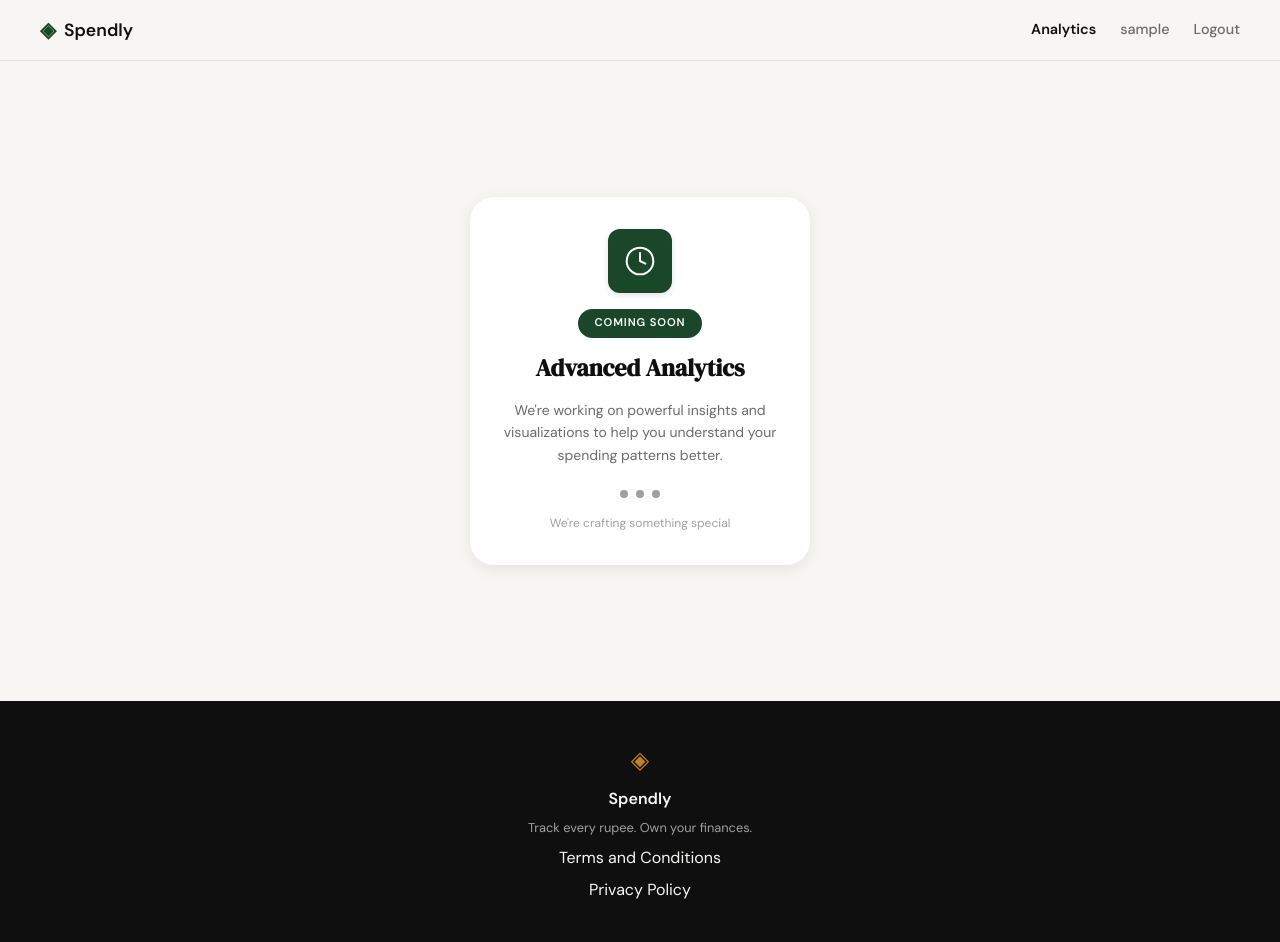
After one commit to Prit1000/project_spendy, a Flask app: page /analytics in a window 1280 px wide. The commit adds this page. Run offline with Flask 3, Linux system fonts and the light colour scheme; the visitor is signed in with stand-in values (Sample User, id 1).

```diff
--- a/app.py
+++ b/app.py
@@ -130,6 +130,13 @@ def profile():
                            date_from=display_from, date_to=display_to)
 
 
+@app.route("/analytics")
+def analytics():
+    if not session.get("user_id"):
+        return redirect(url_for("login"))
+    return render_template("analytics.html")
+
+
 @app.route("/expenses/add")
 def add_expense():
     return "Add expense — coming in Step 7"
--- a/static/css/style.css
+++ b/static/css/style.css
@@ -102,6 +102,7 @@ a { color: inherit; text-decoration: none; }
 
 .nav-links a { color: var(--ink-muted); transition: color 0.2s; }
 .nav-links a:hover { color: var(--ink); }
+.nav-active { color: var(--ink) !important; font-weight: 600; }
 
 .nav-cta {
     background: var(--ink) !important;
@@ -1173,3 +1174,93 @@ a { color: inherit; text-decoration: none; }
     .profile-stats    { grid-template-columns: 1fr; }
     .profile-cat-row  { grid-template-columns: 90px 1fr 65px; }
 }
+
+/* ------------------------------------------------------------------ */
+/* Coming Soon (Analytics)                                             */
+/* ------------------------------------------------------------------ */
+
+.coming-soon-section {
+    min-height: calc(100vh - 60px - 100px);
+    display: flex;
+    align-items: center;
+    justify-content: center;
+    padding: 3rem 1.5rem;
+    background: var(--paper);
+}
+
+.coming-soon-card {
+    width: 100%;
+    max-width: 340px;
+    background: var(--paper-card);
+    border-radius: 24px;
+    box-shadow: 0 4px 16px rgba(0, 0, 0, 0.08);
+    padding: 2rem;
+    display: flex;
+    flex-direction: column;
+    align-items: center;
+    gap: 1rem;
+    text-align: center;
+}
+
+.coming-soon-icon-wrap {
+    width: 64px;
+    height: 64px;
+    background: var(--accent);
+    border-radius: var(--radius-md);
+    display: flex;
+    align-items: center;
+    justify-content: center;
+    color: #fff;
+    box-shadow: 0 2px 6px rgba(0, 0, 0, 0.12);
+}
+
+.coming-soon-icon-wrap [data-lucide] {
+    width: 32px;
+    height: 32px;
+    stroke-width: 1.5;
+}
+
+.coming-soon-badge {
+    background: var(--accent);
+    color: #fff;
+    padding: 0.35rem 1rem;
+    border-radius: 999px;
+    font-size: 0.7rem;
+    font-weight: 700;
+    letter-spacing: 0.08em;
+    text-transform: uppercase;
+}
+
+.coming-soon-heading {
+    font-family: var(--font-display);
+    font-size: 1.5rem;
+    color: var(--ink);
+    line-height: 1.2;
+    margin: 0;
+}
+
+.coming-soon-body {
+    font-size: 0.875rem;
+    color: var(--ink-muted);
+    line-height: 1.6;
+    margin: 0;
+}
+
+.coming-soon-dots {
+    display: flex;
+    gap: 0.5rem;
+    margin-top: 0.5rem;
+}
+
+.coming-soon-dot {
+    width: 8px;
+    height: 8px;
+    border-radius: 50%;
+    background: var(--ink-faint);
+}
+
+.coming-soon-caption {
+    font-size: 0.75rem;
+    color: var(--ink-faint);
+    margin: 0;
+}
--- /dev/null
+++ b/templates/analytics.html
@@ -0,0 +1,36 @@
+{% extends "base.html" %}
+
+{% block title %}Analytics — Spendly{% endblock %}
+
+{% block content %}
+<section class="coming-soon-section">
+  <div class="coming-soon-card">
+
+    <div class="coming-soon-icon-wrap">
+      <i data-lucide="clock"></i>
+    </div>
+
+    <span class="coming-soon-badge">Coming Soon</span>
+
+    <h2 class="coming-soon-heading">Advanced Analytics</h2>
+
+    <p class="coming-soon-body">
+      We're working on powerful insights and visualizations to help you understand your spending patterns better.
+    </p>
+
+    <div class="coming-soon-dots">
+      <span class="coming-soon-dot"></span>
+      <span class="coming-soon-dot"></span>
+      <span class="coming-soon-dot"></span>
+    </div>
+
+    <p class="coming-soon-caption">We're crafting something special</p>
+
+  </div>
+</section>
+{% endblock %}
+
+{% block scripts %}
+<script src="https://unpkg.com/lucide@latest"></script>
+<script>lucide.createIcons();</script>
+{% endblock %}
--- a/templates/base.html
+++ b/templates/base.html
@@ -20,6 +20,8 @@
             </a>
             <div class="nav-links">
                 {% if session.user_id %}
+                <a href="{{ url_for('analytics') }}"
+                   class="{% if request.endpoint == 'analytics' %}nav-active{% endif %}">Analytics</a>
                 <a href="{{ url_for('profile') }}">{{ session.user_name }}</a>
                 <a href="{{ url_for('logout') }}">Logout</a>
                 {% else %}
```
